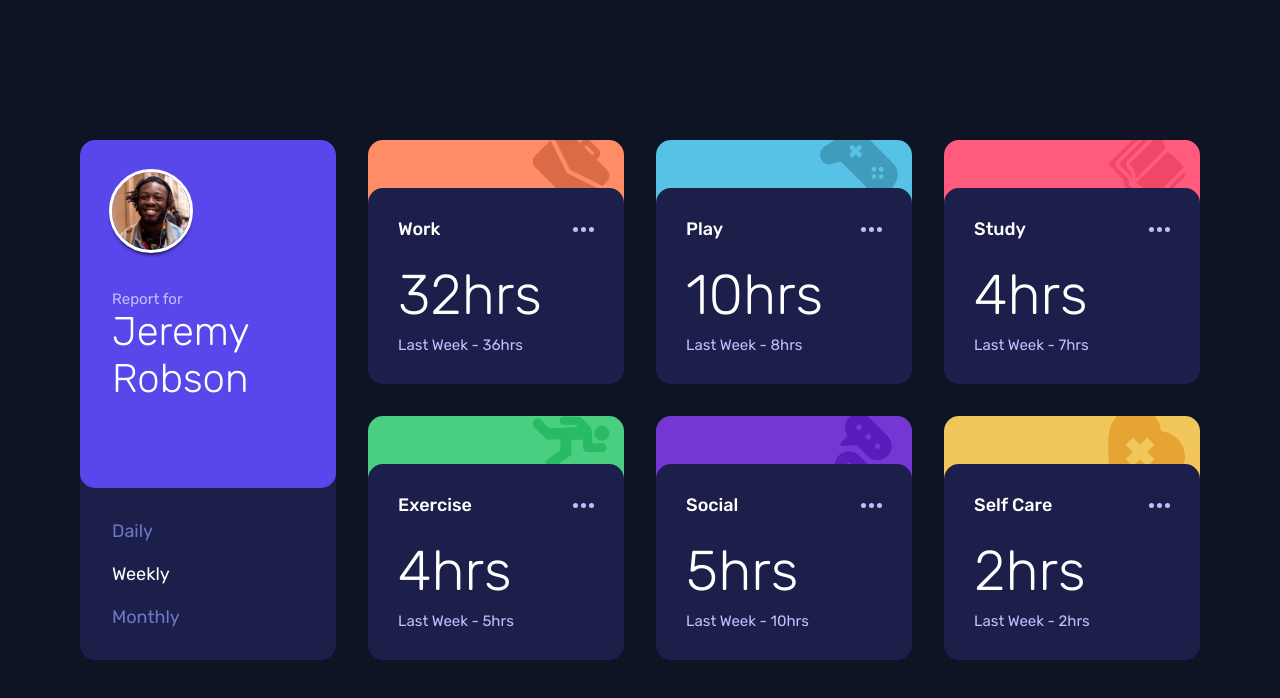
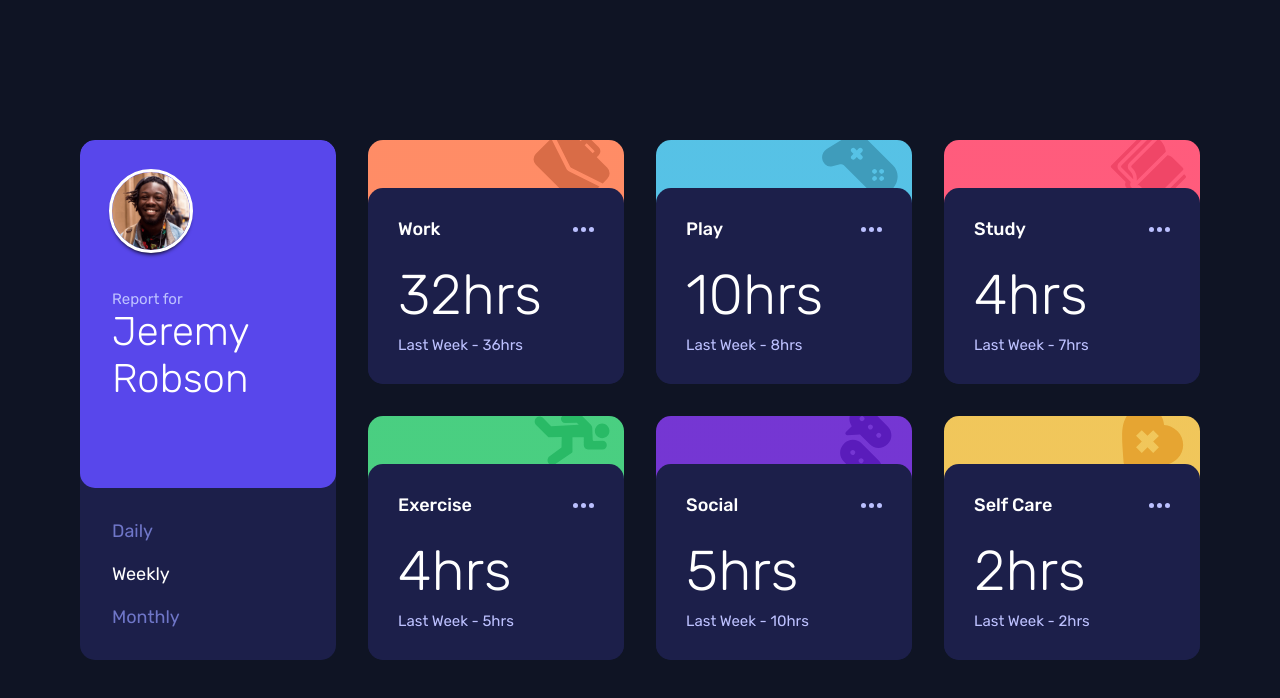
Before and after one commit to skhbabez/time-tracking-dashboard-main, a plain HTML site: page index.html in a window 1280 px wide. Drawn offline with Linux system fonts and the light colour scheme.

Commit message:
updated image sizes

```diff
--- a/styles.css
+++ b/styles.css
@@ -185,27 +185,38 @@ h2 {
 .time-card[data-type="work"] {
   --time-card-image: var(--work-img);
   --time-card-color: var(--orange-300);
+  --image-size: 74px;
+  --height-offset: -10%;
 }
 .time-card[data-type="play"] {
   --time-card-image: var(--play-img);
   --time-card-color: var(--blue-300);
+  --image-size: 76px;
+  --height-offset: -6%;
 }
 .time-card[data-type="study"] {
   --time-card-image: var(--study-img);
   --time-card-color: var(--pink-400);
+  --image-size: 76px;
+  --height-offset: -6%;
 }
 .time-card[data-type="exercise"] {
   --time-card-image: var(--exercise-img);
   --time-card-color: var(--green-400);
-  --height-offset: 0%;
+  --height-offset: -1%;
+  --image-size: 79px;
 }
 .time-card[data-type="social"] {
   --time-card-image: var(--social-img);
   --time-card-color: var(--purple-700);
+  --height-offset: -25%;
+  --image-size: 74px;
 }
 .time-card[data-type="self-care"] {
   --time-card-image: var(--self-care-img);
   --time-card-color: var(--yellow-300);
+  --height-offset: -14%;
+  --image-size: 67px;
 }
 
 .time-card[data-hidden="true"] {
@@ -249,8 +260,6 @@ h2 {
 
   .time-card {
     padding-block-start: 2.0625rem;
-    --image-size: 57.48px;
-    --height-offset: -8px;
   }
 
   .time-card-content {
@@ -260,6 +269,31 @@ h2 {
     p:first-child {
       font-size: var(--font-step-6);
     }
+  }
+
+  .time-card[data-type="work"] {
+    --image-size: 60px;
+    --height-offset: -6%;
+  }
+  .time-card[data-type="play"] {
+    --image-size: 59px;
+    --height-offset: -4%;
+  }
+  .time-card[data-type="study"] {
+    --image-size: 60px;
+    --height-offset: -4%;
+  }
+  .time-card[data-type="exercise"] {
+    --image-size: 60px;
+    --height-offset: -1%;
+  }
+  .time-card[data-type="social"] {
+    --image-size: 58px;
+    --height-offset: -10%;
+  }
+  .time-card[data-type="self-care"] {
+    --image-size: 50px;
+    --height-offset: -6%;
   }
 }
 
@@ -295,7 +329,30 @@ h2 {
 
   .time-card {
     padding-block-start: 2.8125rem;
-    --image-size: 78px;
+  }
+
+  .time-card[data-type="work"] {
+    --image-size: 77px;
+    --height-offset: -7%;
+  }
+  .time-card[data-type="play"] {
+    --image-size: 76px;
+    --height-offset: -4%;
+  }
+  .time-card[data-type="study"] {
+    --image-size: 76px;
+    --height-offset: -4%;
+  }
+  .time-card[data-type="exercise"] {
+    --image-size: 76px;
+    --height-offset: -1%;
+  }
+  .time-card[data-type="social"] {
+    --image-size: 70px;
+    --height-offset: -10%;
+  }
+  .time-card[data-type="self-care"] {
+    --image-size: 62px;
     --height-offset: -6%;
   }
 
```
